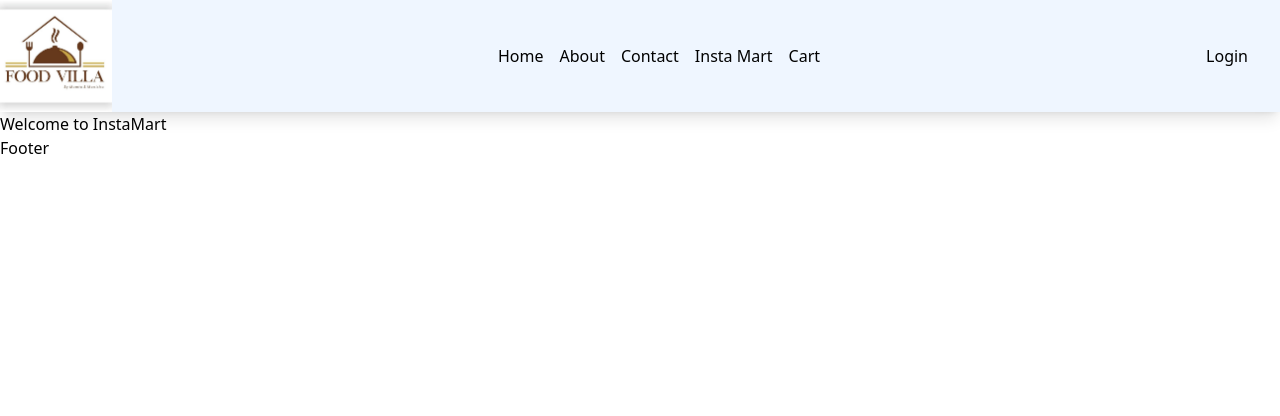
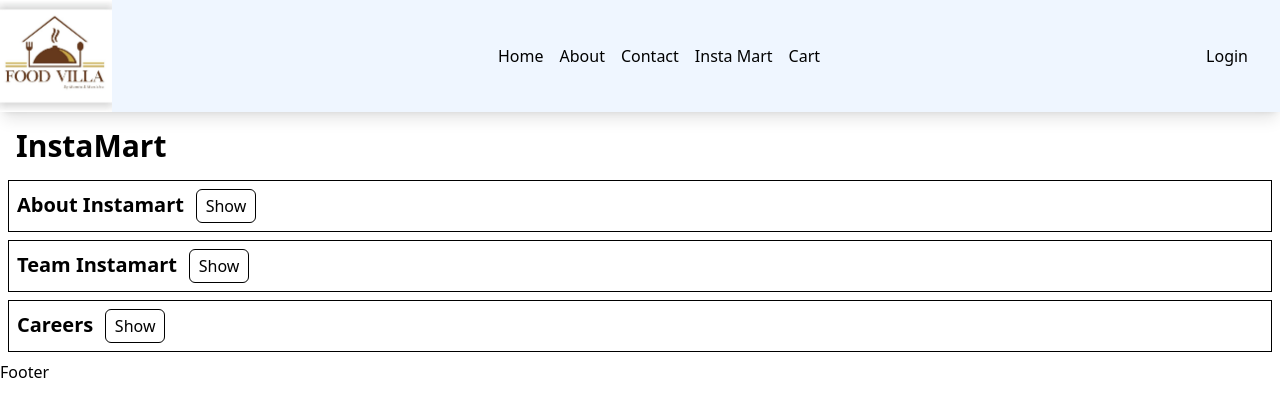
Before and after one commit to harsh-mohite-09/Namaste-React, a React (Vite) app: page /instamart in a window 1280 px wide. Shown: the top 416 px of the page. Built offline with nearby package versions, Linux system fonts and the light colour scheme.

Commit message:
Update InstaMart.js
Created a collapsible accordion component

```diff
--- a/src/components/InstaMart.js
+++ b/src/components/InstaMart.js
@@ -1,5 +1,54 @@
+import { useEffect, useState } from "react";
+
+const Section = ({ title, description, isVisible, setIsVisible, secKey }) => {
+  // const [isVisible, setIsVisible] = useState(false);
+
+  return (
+    <div className="border border-black p-2 m-2">
+      <h3 className="font-bold text-xl inline-block mr-3">{title}</h3>
+      <button
+        className="border border-black rounded-md p-1 w-[60px]"
+        onClick={() => (isVisible ? setIsVisible("") : setIsVisible(secKey))}
+      >
+        {isVisible ? "Hide" : "Show"}
+      </button>
+      {isVisible && <p>{description}</p>}
+    </div>
+  );
+};
+
 const InstaMart = () => {
-  return <h1>Welcome to InstaMart</h1>;
+  const [visibleSection, setVisibleSection] = useState("");
+
+  return (
+    <div>
+      <h1 className="text-3xl p-2 m-2 font-bold">InstaMart</h1>
+      <Section
+        isVisible={visibleSection === "about"}
+        setIsVisible={setVisibleSection}
+        title={"About Instamart"}
+        secKey="about"
+        description="Lorem ipsum dolor sit amet, consectetur adipisicing elit. Delectus illum ipsam veritatis non rerum odit magnam dolor quo incidunt. Quia inventore distinctio repellendus laudantium vitae architecto provident possimus, laborum dolorem.
+                    Non, voluptate modi esse e culpa quae dignissimos? Pariatur, sit aliquam fugiat nulla amet error? Magni!"
+      />
+      <Section
+        isVisible={visibleSection === "team"}
+        setIsVisible={setVisibleSection}
+        secKey="team"
+        title={"Team Instamart"}
+        description="Lorem ipsum dolor sit amet, consectetur adipisicing elit. Delectus illum ipsam veritatis non rerum odit magnam dolor quo incidunt. Quia inventore distinctio repellendus laudantium vitae architecto provident possimus, laborum dolorem.
+                    Non, voluptate modi esse e culpa quae dignissimos? Pariatur, sit aliquam fugiat nulla amet error? Magni!"
+      />
+      <Section
+        isVisible={visibleSection === "careers"}
+        setIsVisible={setVisibleSection}
+        secKey="careers"
+        title={"Careers"}
+        description="Lorem ipsum dolor sit amet, consectetur adipisicing elit. Delectus illum ipsam veritatis non rerum odit magnam dolor quo incidunt. Quia inventore distinctio repellendus laudantium vitae architecto provident possimus, laborum dolorem.
+                    Non, voluptate modi esse e culpa quae dignissimos? Pariatur, sit aliquam fugiat nulla amet error? Magni!"
+      />
+    </div>
+  );
 };
 
 export default InstaMart;
```
